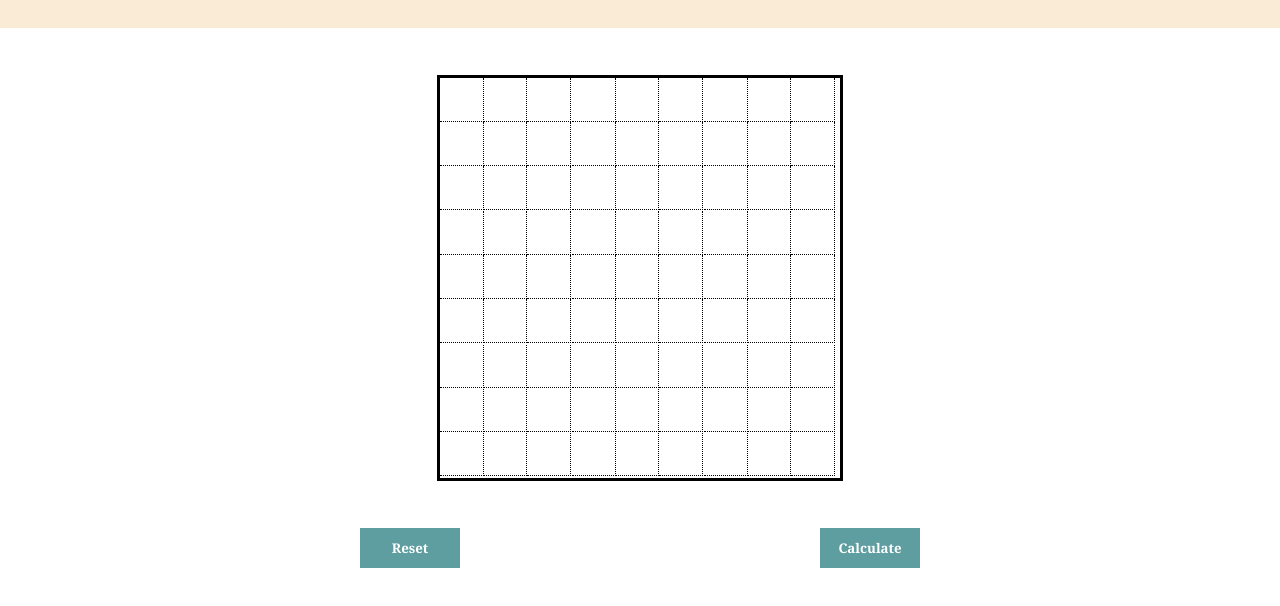
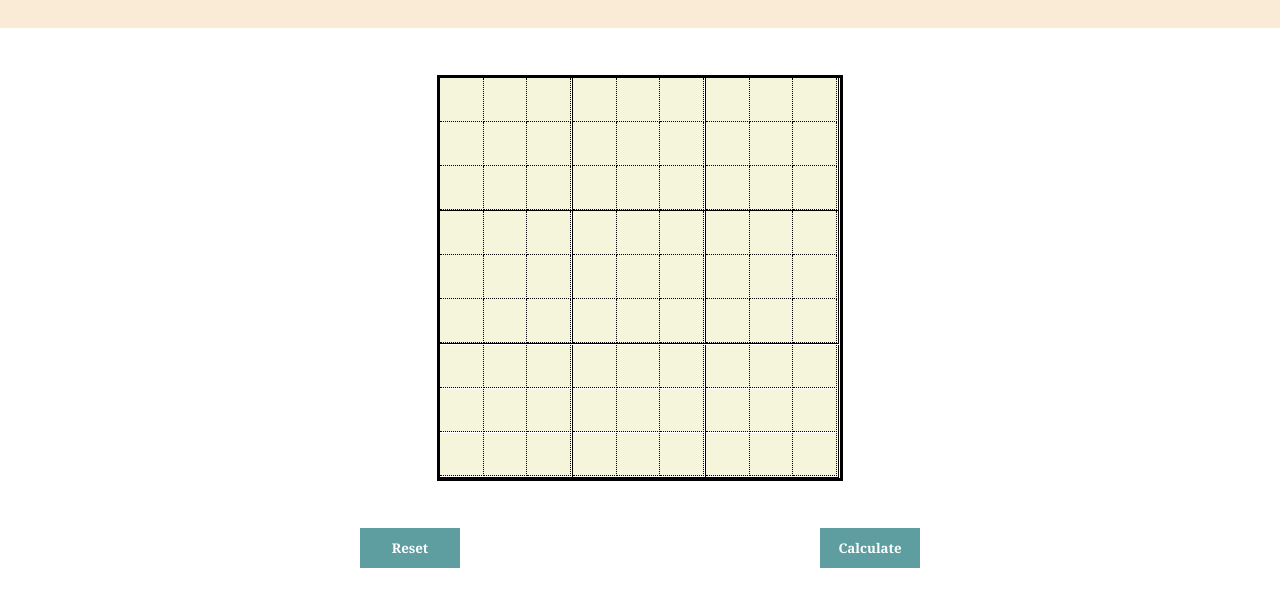
Before and after one commit to VABVAT/Sudoku, a plain HTML site: page index.html in a window 1280 px wide. Shown: the part 72-678 px from the top of the page. Drawn offline with Linux system fonts and the light colour scheme.

Commit message:
Update style.css

```diff
--- a/style.css
+++ b/style.css
@@ -35,6 +35,8 @@
     height: 33%;
     border-top: none;
     border-left: none;
+    border-right: 0.3px solid black;
+    border-bottom: 0.3px solid black;
 }
 
 .grd2{
@@ -44,6 +46,7 @@
     border-left: none;
     border-right: 1px dotted black;
     border-bottom: 1px dotted black;
+    background-color: beige;
 }
 input{
     width: 95%;
@@ -51,6 +54,7 @@ input{
     text-align: center;
     font-weight: bolder;
     border: none;
+    background-color: beige;
 }
 
 .btns{
```
